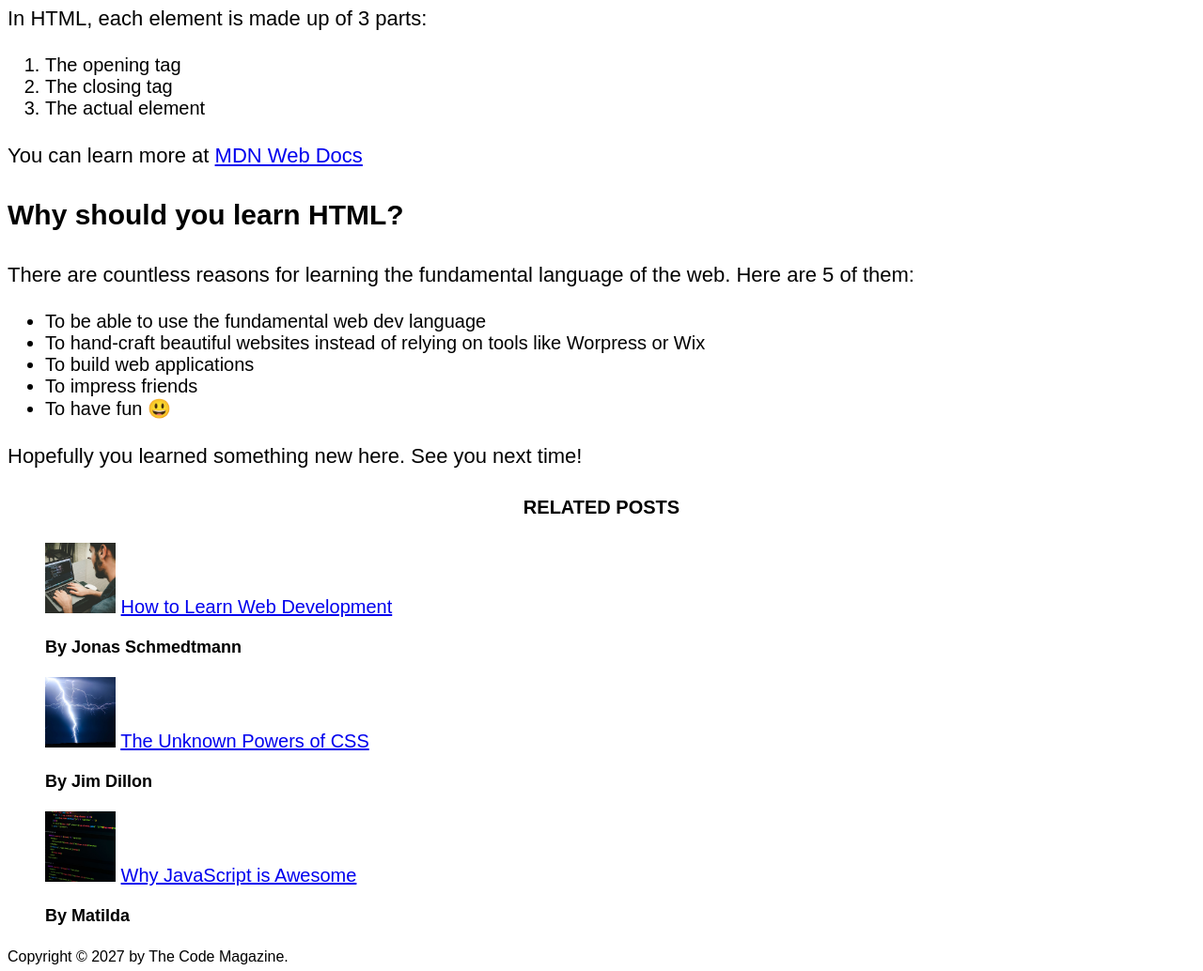
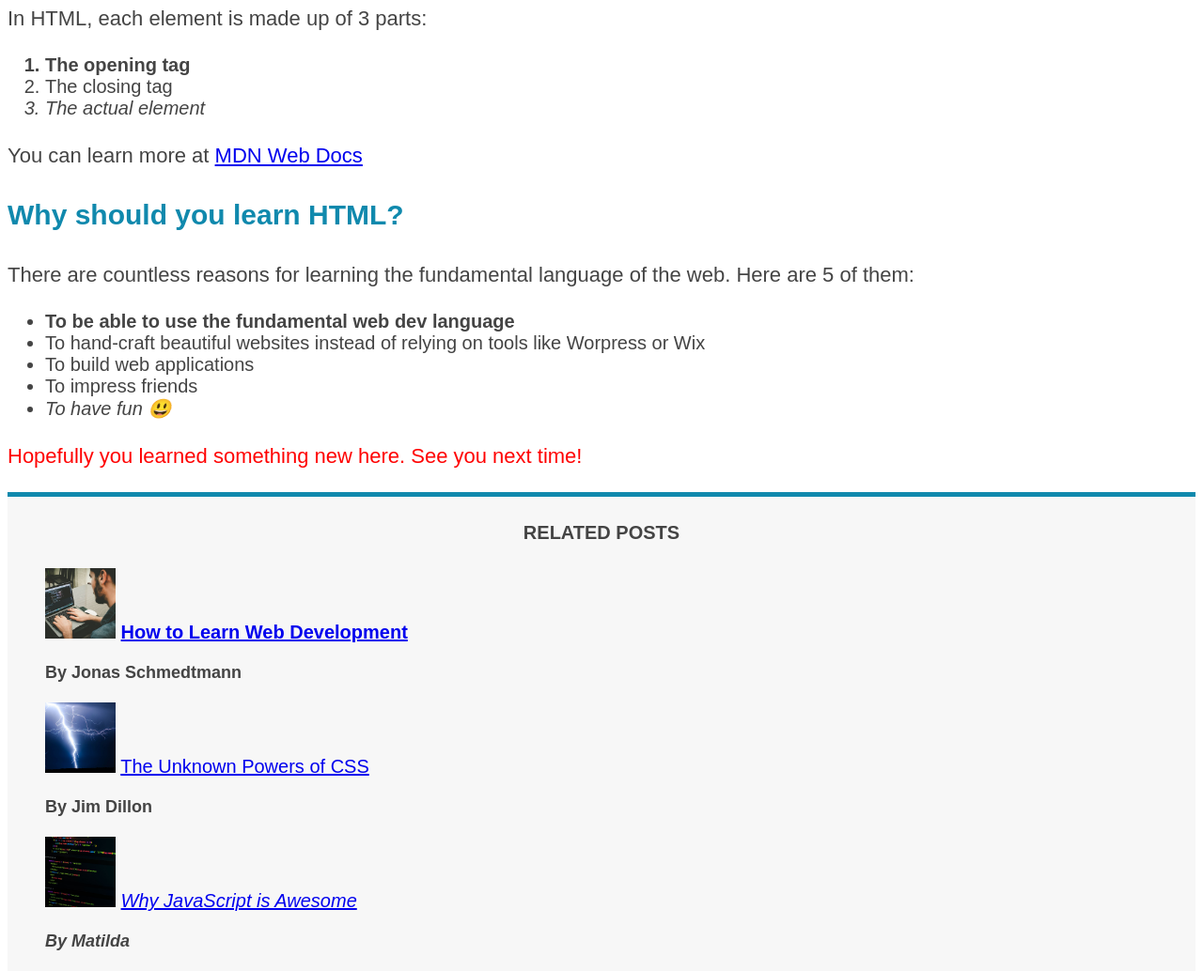
Before and after one commit to monocodes/html-css-jonas, a plain HTML site: page 03-CSS-Fundamentals/index.html in a window 1280 px wide. Shown: the part 981-2015 px from the top of the page at 94% size. Drawn offline with Linux system fonts and the light colour scheme.

Commit message:
28-Pseudo-classes

```diff
--- a/03-CSS-Fundamentals/index.html
+++ b/03-CSS-Fundamentals/index.html
@@ -17,7 +17,7 @@
     <h6>The Basic Language of the web: HTML</h6>
     -->
 
-    <header>
+    <header class="main-header">
       <h1>📘 The Code Magazine</h1>
 
       <nav>
@@ -27,11 +27,10 @@
         <a href="#">CSS Grid</a>
         <!-- # - to specify blank link (placeholder link) in anchor element -->
       </nav>
-
-      <p>Test paragraph</p>
     </header>
 
     <article>
+      <p>Test</p>
       <header>
         <h2>The Basic Language of the Web: HTML</h2>
 
@@ -81,7 +80,7 @@
 
       <p>In HTML, each element is made up of 3 parts:</p>
       <ol>
-        <li>The opening tag</li>
+        <li class="first-li">The opening tag</li>
         <li>The closing tag</li>
         <li>The actual element</li>
       </ol>
@@ -104,7 +103,9 @@
       </p>
 
       <ul>
-        <li>To be able to use the fundamental web dev language</li>
+        <li class="first-li">
+          To be able to use the fundamental web dev language
+        </li>
         <li>
           To hand-craft beautiful websites instead of relying on tools like
           Worpress or Wix
--- a/03-CSS-Fundamentals/style.css
+++ b/03-CSS-Fundamentals/style.css
@@ -5,6 +5,13 @@ h4,
 p,
 li {
   font-family: sans-serif;
+  color: #444;
+}
+
+h1,
+h2,
+h3 {
+  color: #1089ad;
 }
 
 h1 {
@@ -67,3 +74,47 @@ li {
 .related {
   list-style: none;
 }
+
+.main-header {
+  background-color: #f7f7f7;
+}
+
+aside {
+  background-color: #f7f7f7;
+  border-top: 5px solid #1089ad;
+  border-bottom: 5px solid #1089ad;
+}
+
+/* body {
+  background-color: orangered;
+} */
+
+/* .first-li {
+  font-weight: bold;
+} */
+
+/* Pseudo-class */
+li:first-child {
+  font-weight: bold;
+}
+
+li:last-child {
+  font-style: italic;
+}
+
+/* li:nth-child(2) {
+  color: red;
+} */
+
+/* li:nth-child(even) {
+  color: red;
+} */
+
+/* paragraph really needs to bu a first child of article */
+article p:first-child {
+  color: red;
+}
+
+article p:last-child {
+  color: red;
+}
```
